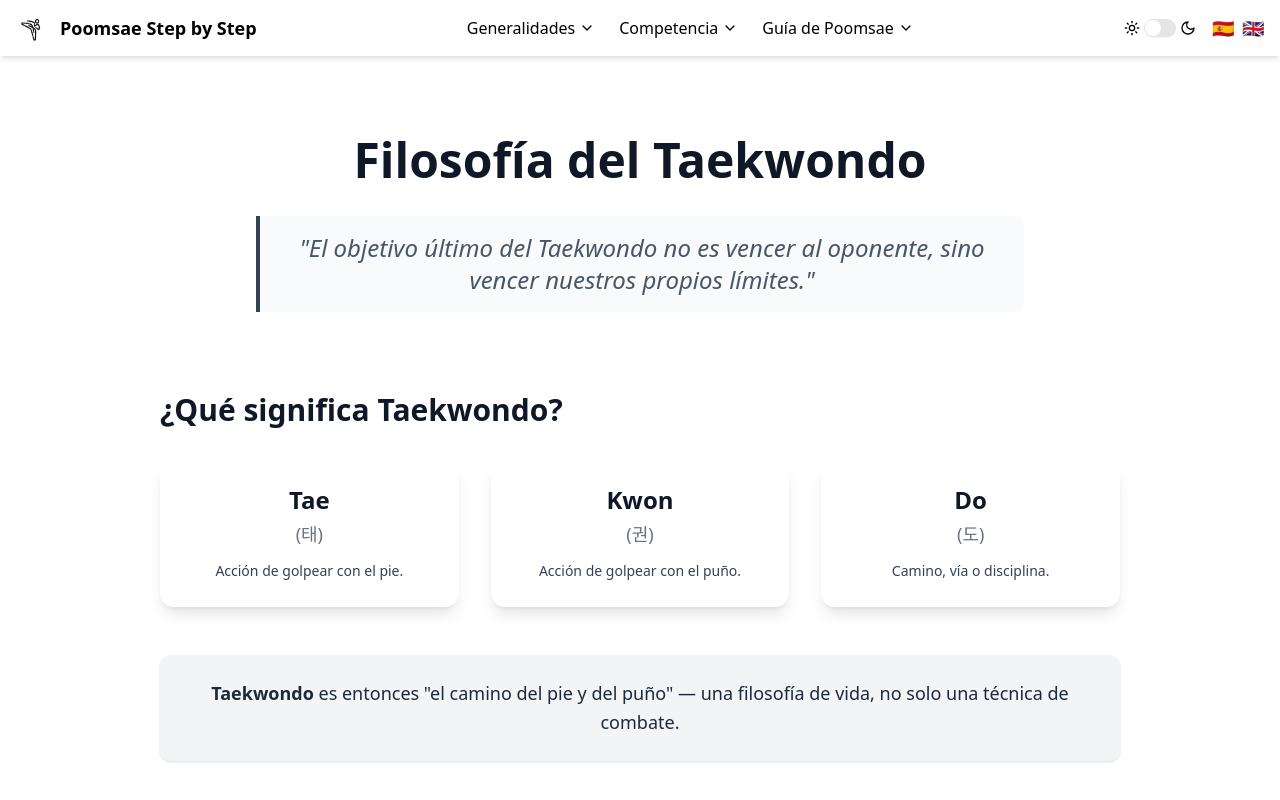
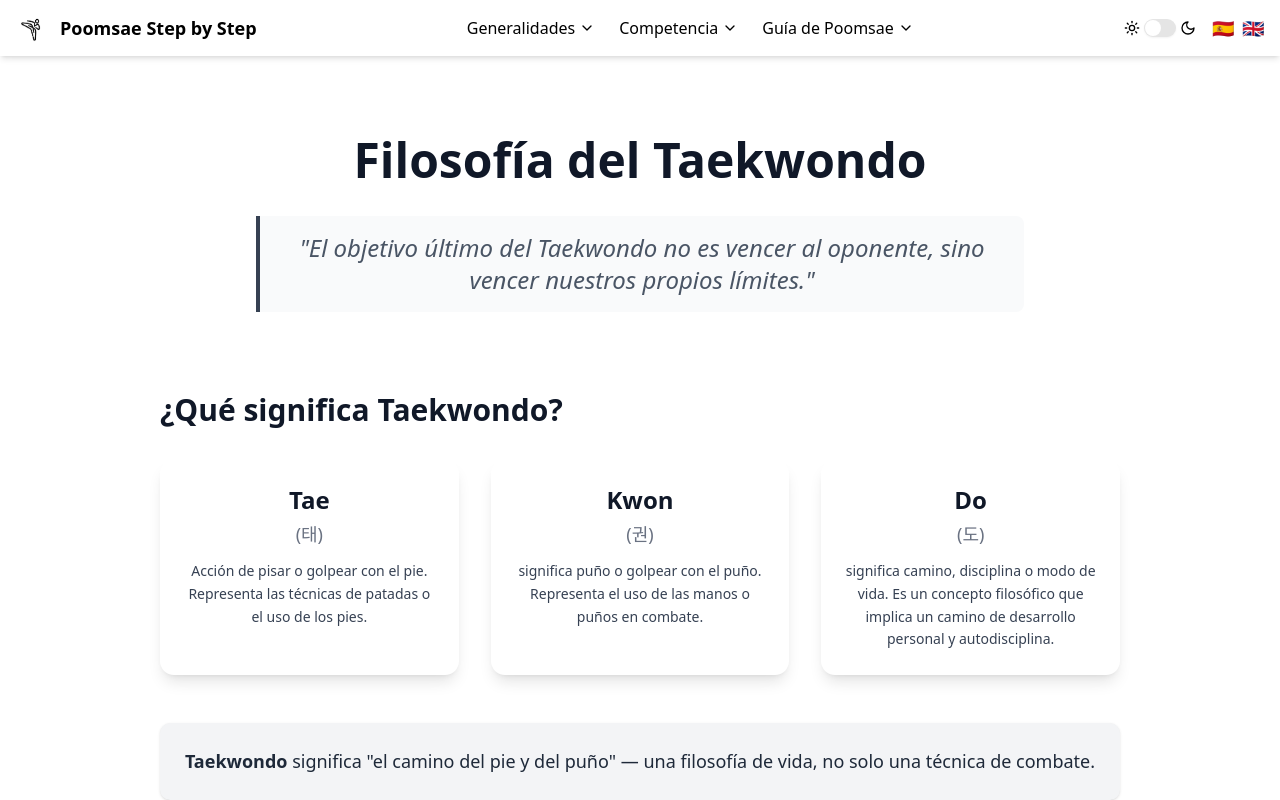
Before and after one commit to Biggyhands/poomsae-step-by-step, a Next.js app: page /philosophy in a window 1280 px wide. Shown: the top 800 px of the page. Built offline with nearby package versions, Linux system fonts and the light colour scheme.

Commit message:
philosophy component needs a refactor
lets call it a day.

```diff
--- a/src/components/philosophytkd/PhilosophyPage.tsx
+++ b/src/components/philosophytkd/PhilosophyPage.tsx
@@ -56,13 +56,24 @@ export default function PhilosophyPage() {
   ];
 
   const taekwondoMeanings = [
-    { term: "Tae", korean: "태", definition: "Acción de golpear con el pie." },
+    {
+      term: "Tae",
+      korean: "태",
+      definition:
+        "Acción de pisar o golpear con el pie. Representa las técnicas de patadas o el uso de los pies.",
+    },
     {
       term: "Kwon",
       korean: "권",
-      definition: "Acción de golpear con el puño.",
+      definition:
+        "significa puño o golpear con el puño. Representa el uso de las manos o puños en combate.",
     },
-    { term: "Do", korean: "도", definition: "Camino, vía o disciplina." },
+    {
+      term: "Do",
+      korean: "도",
+      definition:
+        "significa camino, disciplina o modo de vida. Es un concepto filosófico que implica un camino de desarrollo personal y autodisciplina.",
+    },
   ];
 
   const autoplayPlugin = React.useRef(
@@ -104,8 +115,8 @@ export default function PhilosophyPage() {
           ))}
         </div>
         <p className="text-gray-800 dark:text-gray-200 text-lg leading-relaxed text-center bg-gray-100 dark:bg-gray-800/50 p-6 rounded-lg shadow-sm">
-          <strong>Taekwondo</strong> es entonces "el camino del pie y del puño"
-          — una filosofía de vida, no solo una técnica de combate.
+          <strong>Taekwondo</strong> significa "el camino del pie y del puño" —
+          una filosofía de vida, no solo una técnica de combate.
         </p>
       </section>
 
@@ -193,32 +204,6 @@ export default function PhilosophyPage() {
             del compromiso con uno mismo y con la disciplina.
           </p>
         </section>
-
-        <section>
-          <h2 className="text-3xl font-semibold text-gray-900 dark:text-white mb-6">
-            Una Práctica del Cuerpo y la Mente
-          </h2>
-          <p className="text-gray-700 dark:text-gray-300 leading-relaxed text-lg">
-            Antes de cada práctica, el alumno respira profundamente, se centra y
-            se conecta con su propósito. El Taekwondo no solo entrena el cuerpo,
-            sino también la mente: la atención, la paciencia, la calma y la
-            reflexión son partes esenciales del proceso de aprendizaje.
-          </p>
-        </section>
-      </div>
-
-      <div className="mt-20 sm:mt-24 bg-blue-100 dark:bg-blue-900/70 p-8 sm:p-12 rounded-xl text-center shadow-xl">
-        {/* ... CTA ... */}
-        <h3 className="text-2xl sm:text-3xl font-bold text-gray-900 dark:text-white mb-4">
-          Practicar Taekwondo es más que entrenar el cuerpo.
-        </h3>
-        <p className="mb-8 text-lg text-gray-700 dark:text-gray-200 leading-relaxed max-w-xl mx-auto">
-          Es caminar un camino de respeto, fuerza interior y crecimiento
-          constante.
-        </p>
-        <button className="bg-blue-600 text-white px-10 py-4 rounded-lg text-lg font-semibold hover:bg-blue-700 transition-all duration-300 ease-in-out shadow-md hover:shadow-xl transform hover:scale-105 focus:outline-none focus:ring-2 focus:ring-blue-500 focus:ring-opacity-50">
-          Descubre tu potencial
-        </button>
       </div>
     </div>
   );
```
